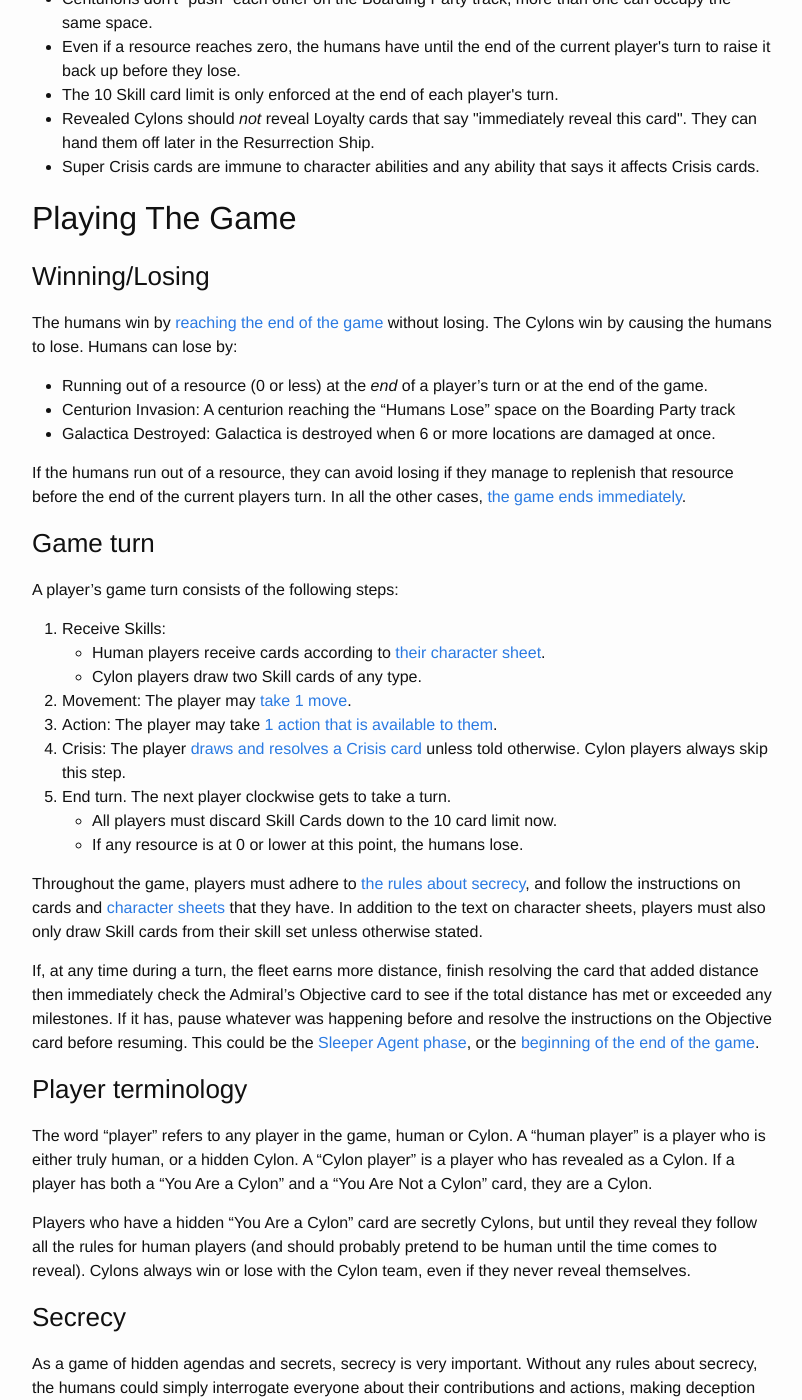
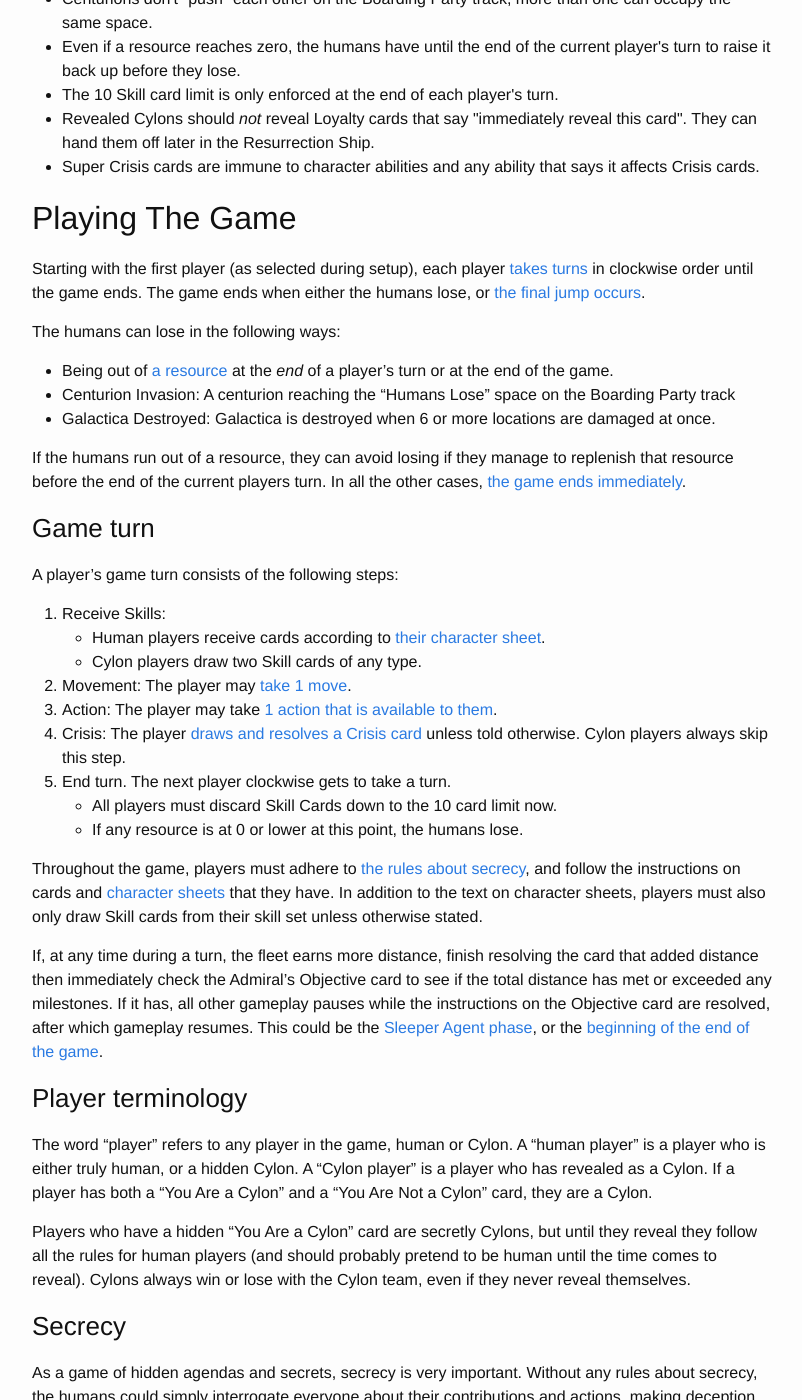
Before and after one commit to jbiatek/BSGRulebook, a Jekyll site: the page built from dynamic.md, in a window 1280 px wide and 1400 px high, scrolled down 6877 px. Shown: the whole window, without its empty margins (238-1040 px from the left). Built offline with Jekyll 4.4.1, drawn with Linux system fonts in a browser that asks for light colours; some of the changed text lies outside the part shown.

Commit message:
Added some overall rules, and an FAQ answer that should be there

```diff
--- a/dynamic.md
+++ b/dynamic.md
@@ -810,12 +810,12 @@ For these expansions, these are some of the important new rules in effect:
 
 ## Playing The Game
 
-### Winning/Losing
-
-The humans win by [reaching the end of the game](#ending-the-game) without losing. The Cylons win by causing the humans to lose. Humans can lose by:
+Starting with the first player (as selected during setup), each player [takes turns](#game-turn) in clockwise order until the game ends. The game ends when either the humans lose, or [the final jump occurs](#final-jump).
+
+The humans can lose in the following ways:
 
 <ul>
-  <li>Running out of a resource (0 or less) at the <em>end</em> of a player’s turn or at the end of the game.</li>
+  <li>Being out of <a href="#resources">a resource</a> at the <em>end</em> of a player’s turn or at the end of the game.</li>
   <li>Centurion Invasion: A centurion reaching the “Humans Lose” space on the Boarding Party track</li>
   <li>Galactica Destroyed: Galactica is destroyed when 6 or more locations are damaged at once.</li>
   <li class="execution">No more characters: A human is executed, but there are no more characters to be chosen.</li>
@@ -849,7 +849,7 @@ A player's game turn consists of the following steps:
 
 Throughout the game, players must adhere to [the rules about secrecy](#secrecy), and follow the instructions on cards and [character sheets](#character-sheets) that they have. In addition to the text on character sheets, players must also only draw Skill cards from their skill set unless otherwise stated.
 
-If, at any time during a turn, the fleet earns more distance, finish resolving the card that added distance then immediately check the Admiral's Objective card to see if the total distance has met or exceeded any milestones. If it has, pause whatever was happening before and resolve the instructions on the Objective card before resuming. This could be the [Sleeper Agent phase](#sleeper-agent-phase), <span class="allyseasons"><a href="#trauma-phase">the counting of Trauma tokens at distance 8</a>, </span> or the [beginning of the end of the game](#ending-the-game).
+If, at any time during a turn, the fleet earns more distance, finish resolving the card that added distance then immediately check the Admiral's Objective card to see if the total distance has met or exceeded any milestones. If it has, all other gameplay pauses while the instructions on the Objective card are resolved, after which gameplay resumes. This could be the [Sleeper Agent phase](#sleeper-agent-phase), <span class="allyseasons"><a href="#trauma-phase">the counting of Trauma tokens at distance 8</a>, </span> or the [beginning of the end of the game](#ending-the-game).
 
 
 ### Player terminology
@@ -923,6 +923,12 @@ Players must be given a reasonable opportunity to use abilities. For example, yo
 The current player also chooses which components to place and which to skip if there is [a shortage](#component-limitations), and which space areas are activated first when activating Cylon ships.
 
 When "all players" are instructed to do something, unless otherwise specified the current player goes first, moving in clockwise order.
+
+### Resources
+
+The fleet has 4 resources which are tracked by dials on the main game board: fuel, food, morale, and population. Increase or decrease the dials as directed by game effects.
+
+If any resource is at 0 at the end of a turn or the end of the game, [the humans lose](#human-loss). It is possible for the humans to avoid losing by replenishing a resource before the turn ends.
 
 <div class="allies" markdown="1">
 
@@ -1598,6 +1604,8 @@ The human fleet normally jumps by either activating the "FTL Control" location o
 
 When "FTL Control" is used to jump, the *current player* must first roll a die, and on a 6 or lower, the population indicated by the current Jump Preparation space is lost (either -3 or -1). After this is finished, the jump can begin.
 
+<p class="pegasus" markdown="1">When the "Lured Into a Trap" Super Crisis card is in play, handle the executions *after* the jump is resolved. The executions still occur during <a href="#final-jump">the final jump</a>, and could cause <a href="#human-loss">the humans to lose</a>. </p>
+
 The procedure for jumping is:
 
 <ol>
```
